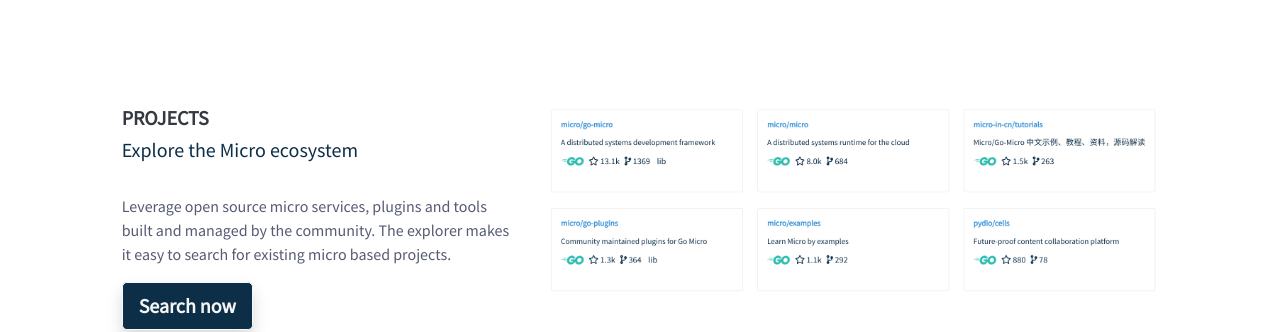
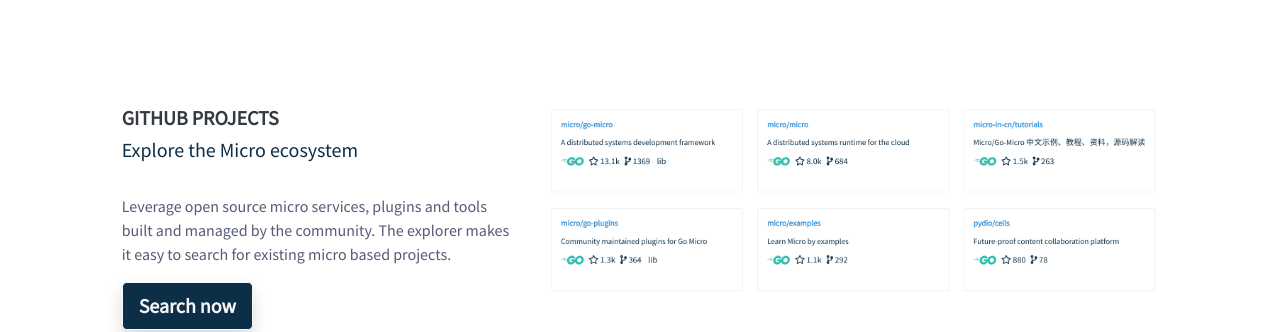
Before and after one commit to micro-community/go-micro-v2-doc, a Jekyll site: the page index.html, which Jekyll copies as it is, in a window 1280 px wide and 900 px high, scrolled down 2784 px. Shown: the part 155-487 px from the top of the window. Built offline with Jekyll 4.4.1, drawn with Linux system fonts in a browser that asks for light colours; nearby versions of some CDN libraries; comment, search, counter and statistics services are not loaded.

Commit message:
github projects

```diff
--- a/index.html
+++ b/index.html
@@ -176,7 +176,7 @@
                 <div class="container-fluid">
                     <div class="row">
                         <div class="col-md-4 offset-md-1">
-                            <h5 style="margin-top: 0; font-weight: bold;"><a href="https://micro.mu/projects/" class="text-dark">PROJECTS</a></h5>
+                            <h5 style="margin-top: 0; font-weight: bold;"><a href="https://micro.mu/projects/" class="text-dark">GITHUB PROJECTS</a></h5>
 
                             <h5>Explore the Micro ecosystem</h5>
 			    <br>
```
